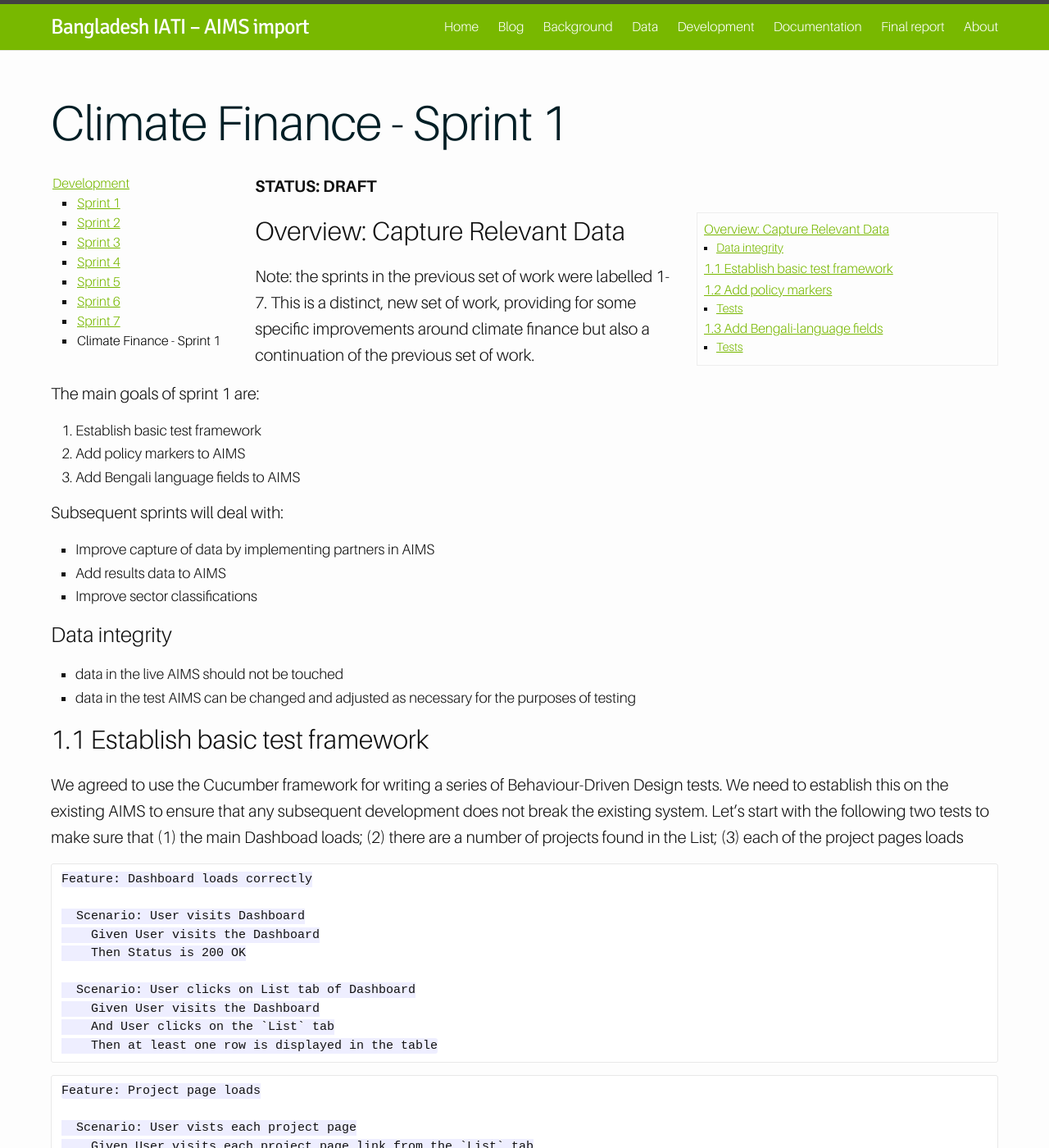
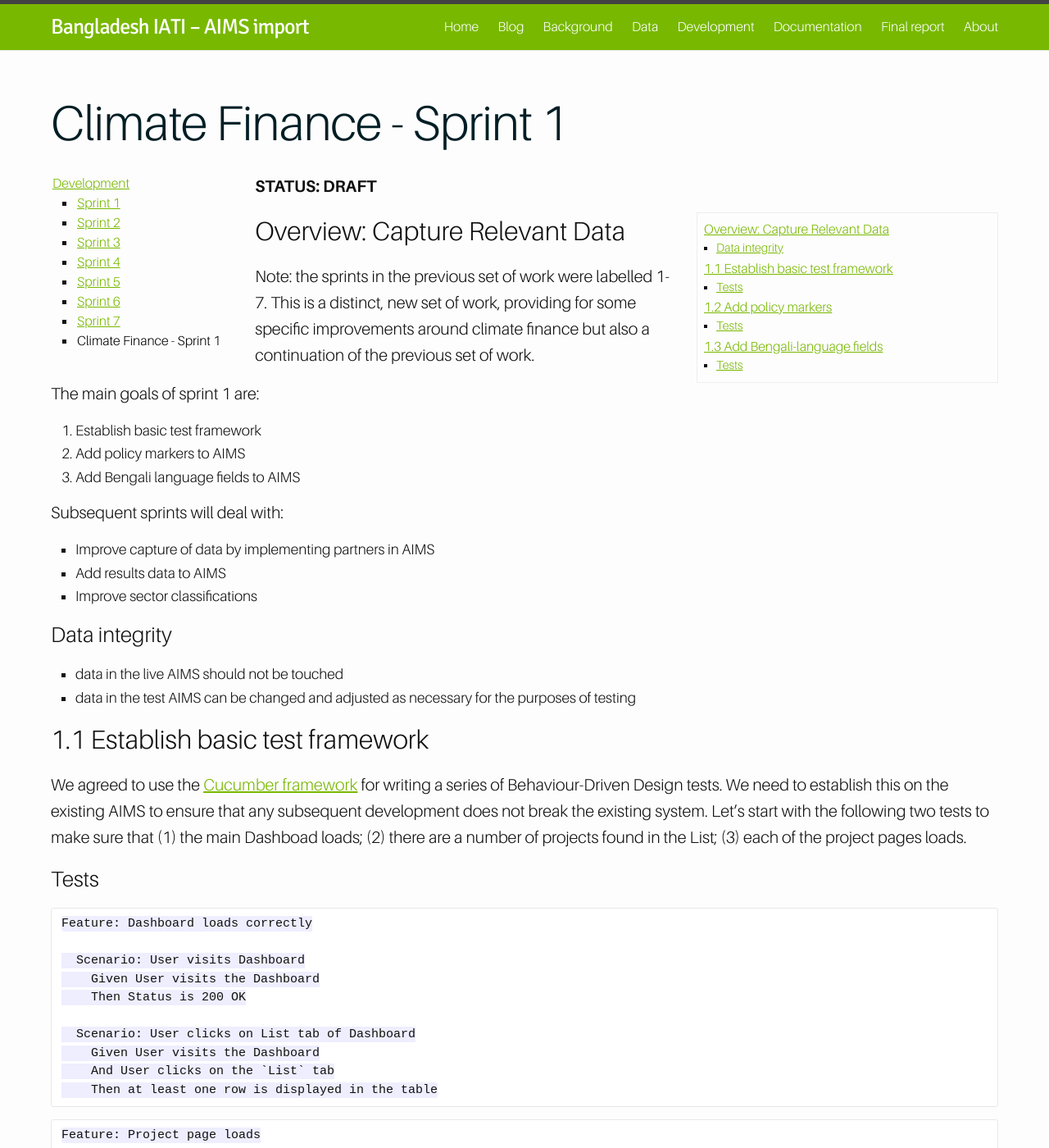
Before and after one commit to BD-IATI/bd-iati.github.io, a Jekyll site: the page built from _development/sprint-cf-1.md, in a window 1280 px wide and 1400 px high. Shown: the whole window at 82% size. Built offline with Jekyll 4.4.1, drawn with Linux system fonts in a browser that asks for light colours; nearby versions of some CDN libraries; library files that are not in the unit come from our copies; comment, search, counter and statistics services are not loaded.

Commit message:
Small style changes

````diff
--- a/_development/sprint-cf-1.md
+++ b/_development/sprint-cf-1.md
@@ -34,7 +34,9 @@ Subsequent sprints will deal with:
 
 ## 1.1 Establish basic test framework
 
-We agreed to use the Cucumber framework for writing a series of Behaviour-Driven Design tests. We need to establish this on the existing AIMS to ensure that any subsequent development does not break the existing system. Let's start with the following two tests to make sure that (1) the main Dashboad loads; (2) there are a number of projects found in the List; (3) each of the project pages loads
+We agreed to use the [Cucumber framework](https://cucumber.io/docs/reference) for writing a series of Behaviour-Driven Design tests. We need to establish this on the existing AIMS to ensure that any subsequent development does not break the existing system. Let's start with the following two tests to make sure that (1) the main Dashboad loads; (2) there are a number of projects found in the List; (3) each of the project pages loads.
+
+### Tests
 
 ```
 Feature: Dashboard loads correctly
````
